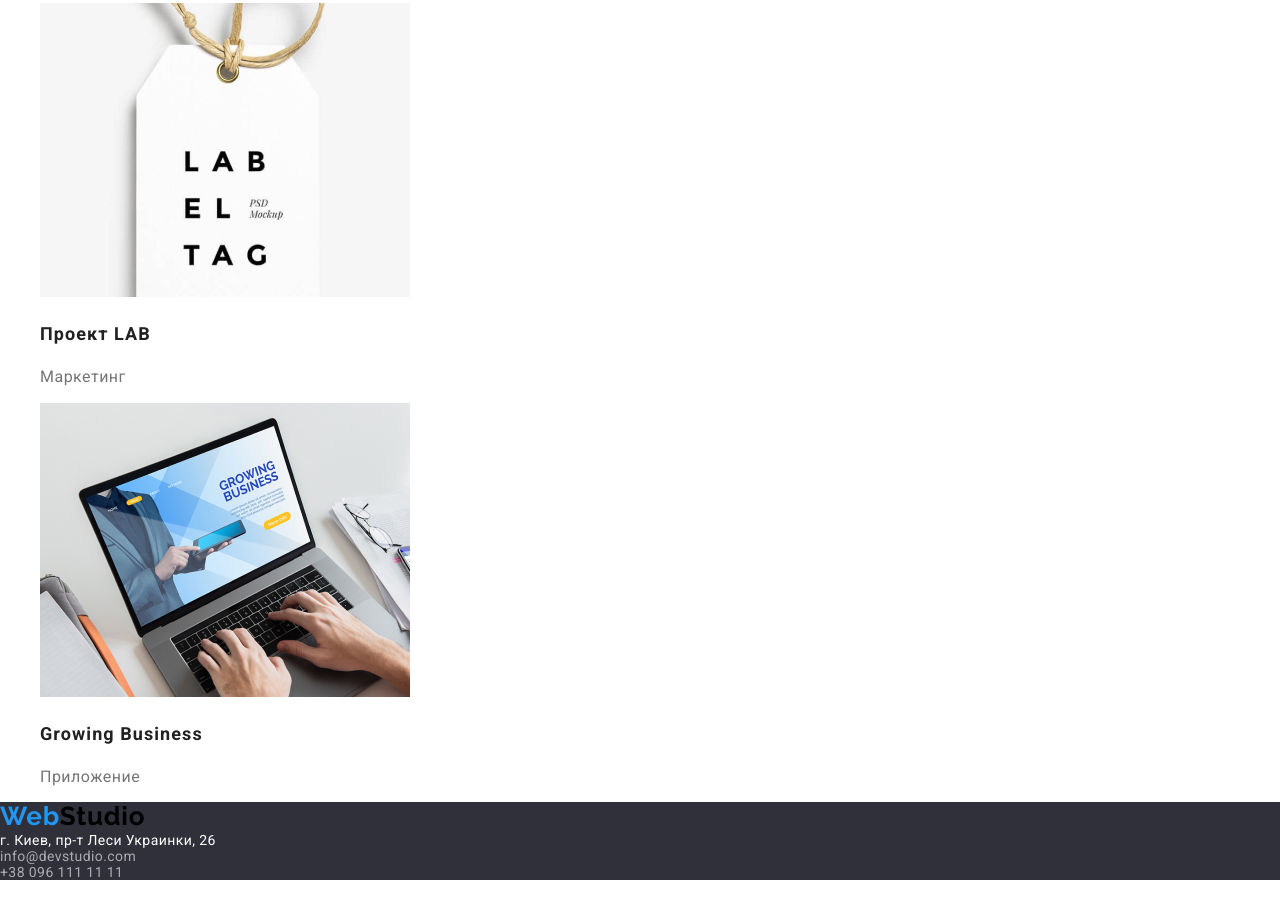
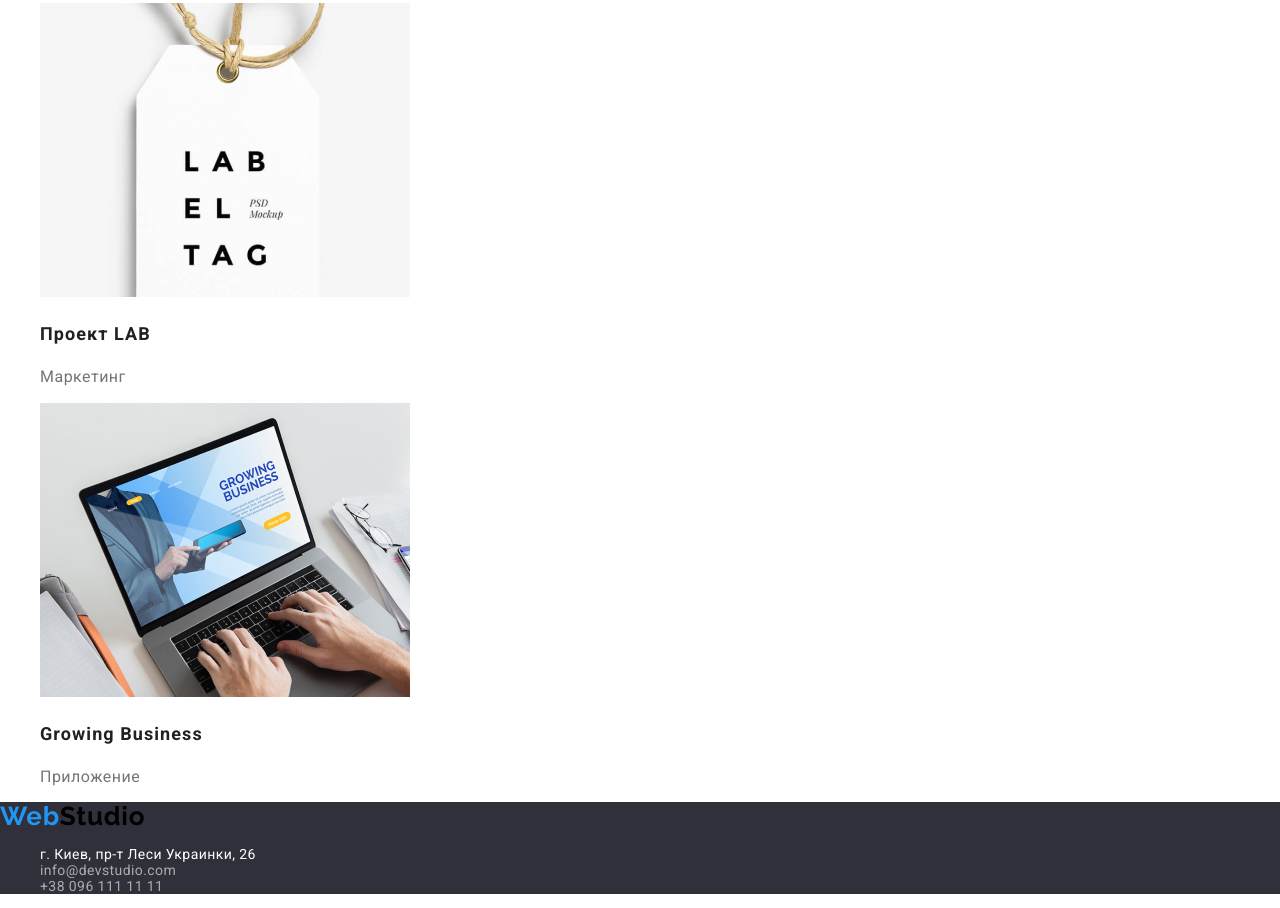
Before and after one commit to RuslanVerb/goit-markup-hw-02, a plain HTML site: page portfolio.html in a window 1280 px wide. Shown: the part 3103-4011 px from the top of the page. Before the commit the page ends 3983 px from the top, so only its background shows below. Drawn offline with nearby package versions, Linux system fonts and the light colour scheme.

Commit message:
Корректировка разметки

```diff
--- a/portfolio.html
+++ b/portfolio.html
@@ -120,10 +120,12 @@
 
        <footer class="footer">
         <address class="address">
-          <a class="logo" href="./index.html" aria-label="Logotype"> <span class="logo-web">Web</span>Studio</a><br>
-        г. Киев, пр-т Леси Украинки, 26 <br>
-        <a class="footer-mail-link" href="mailto:info@devstudio.com">info@devstudio.com</a><br>
-        <a class="footer-tel-link" href="tel:+380961111111">+38 096 111 11 11</a>
+          <a class="logo" href="./index.html" aria-label="Logotype"> <span class="logo-web">Web</span>Studio</a>
+          <ul>
+            <li> г. Киев, пр-т Леси Украинки, 26</li>
+            <li><a class="footer-mail-link" href="mailto:info@devstudio.com">info@devstudio.com</a></li>
+            <li><a class="footer-tel-link" href="tel:+380961111111">+38 096 111 11 11</a> </li>
+         </ul>
       </address>
     </footer>
 </body>
```
Also changed, not shown: index.html (+0 -2 lines).
